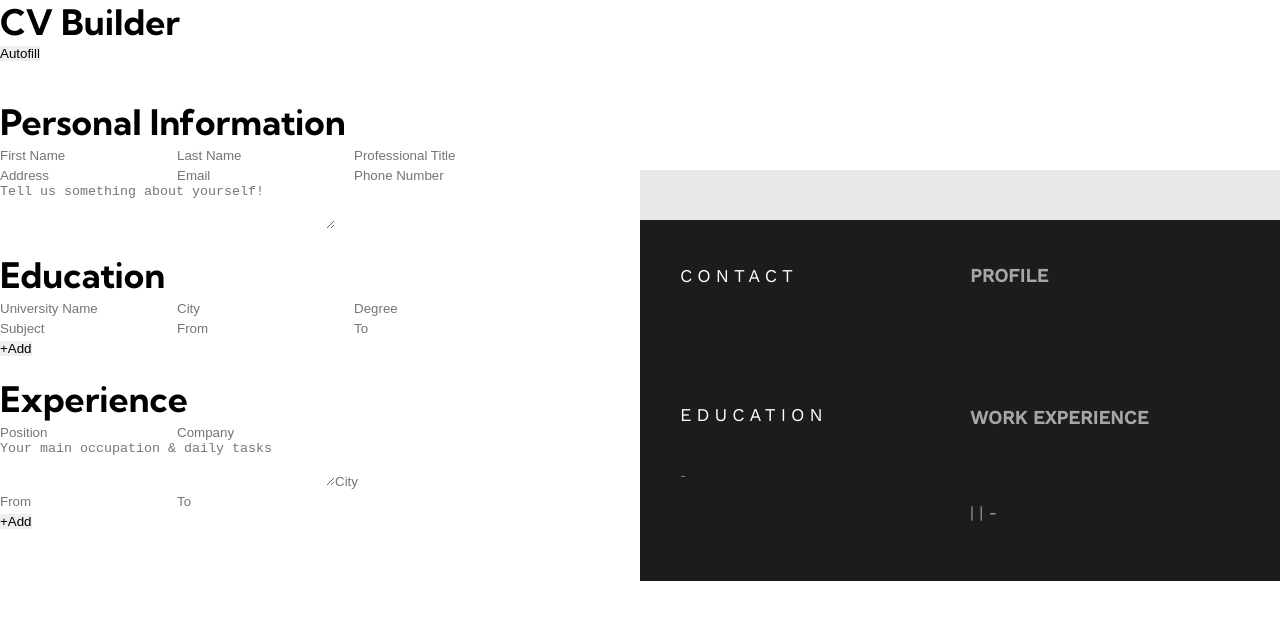
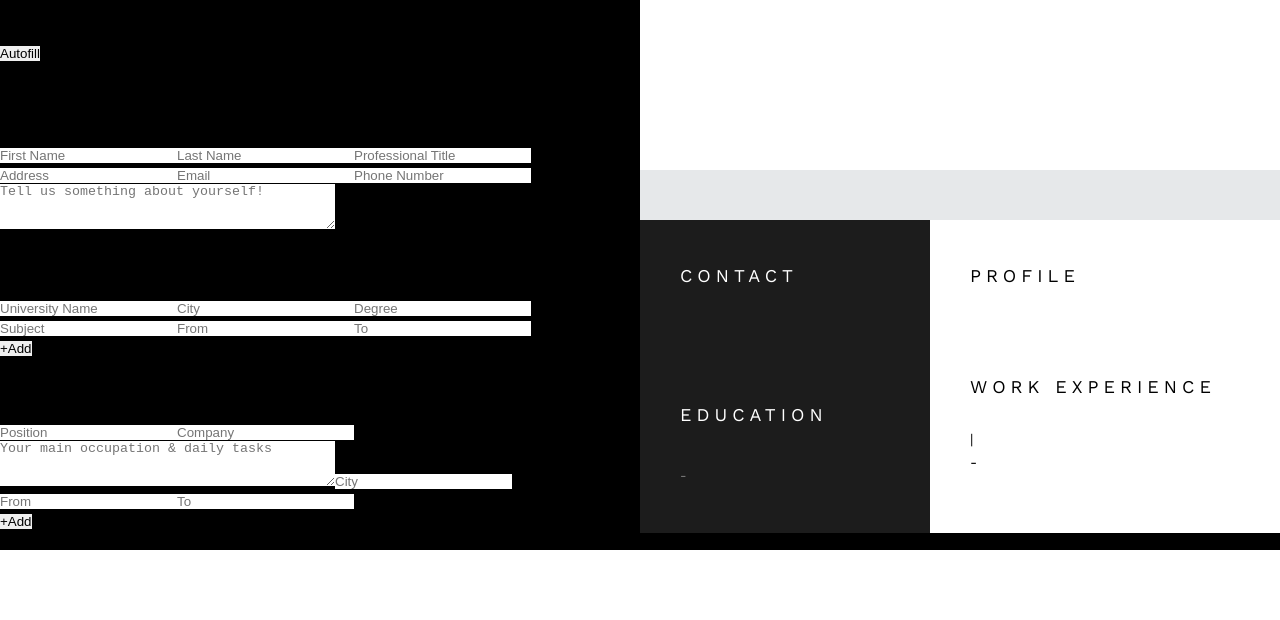
Before and after one commit to tonnykh/cv-application, a React (Create React App) app: page / in a window 1280 px wide. Shown: the top 620 px of the page. Built offline with nearby package versions, Linux system fonts and the light colour scheme.

Commit message:
Add CVPreview mainContain style

```diff
--- a/src/components/Main/CVPreview/components/Experience.js
+++ b/src/components/Main/CVPreview/components/Experience.js
@@ -4,11 +4,12 @@ const Experience = (props) => {
     console.log(experienceItem, "__EXPERIENCE___")
 
     return (
-        <section>
-            <p>{experienceItem.position} </p>
-            <p>{experienceItem.company} | {experienceItem.city} | {experienceItem.from}-{experienceItem.to} </p>
+        <div className="experience-item">
+            <h4>{experienceItem.position} </h4>
+            <h5>{experienceItem.company} | {experienceItem.city} </h5>
+            <h5>{experienceItem.from}-{experienceItem.to} </h5>
             <p>{experienceItem.task} </p>
-        </section>
+        </div>
     )
 }
 
--- a/src/components/Main/CVPreview/components/MainContent.js
+++ b/src/components/Main/CVPreview/components/MainContent.js
@@ -9,10 +9,14 @@ const MainContent = (props) => {
 
     return (
         <main className="main">
-            <h3>PROFILE</h3>
-            <p>{personalInfo.description}</p>
-            <h3>WORK EXPERIENCE</h3>
-            {experienceItems}
+            <section className="profile">
+                <h3>PROFILE</h3>
+                <p>{personalInfo.description}</p>
+            </section>
+            <section className="work-experience">
+                <h3>WORK EXPERIENCE</h3>
+                {experienceItems}
+            </section>
         </main>
     )
 }
--- a/src/components/Main/Utils/exampleData.js
+++ b/src/components/Main/Utils/exampleData.js
@@ -13,7 +13,7 @@ const exampleData = {
 
     education: [
         {
-            university_name: 'Stanford University',
+            university_name: 'Stanford University,',
             city: 'Palo Alto, California, US',
             degree: 'Master of Science',
             subject: 'Quantum Computing',
@@ -22,7 +22,7 @@ const exampleData = {
             id: uniqid()
         },
         {
-            university_name: 'MIT',
+            university_name: 'MIT,',
             city: 'Cambridge, MA, US',
             degree: 'Bachelor of Science',
             subject: 'Nuclear Science',
--- a/src/styles/App.css
+++ b/src/styles/App.css
@@ -1,5 +1,5 @@
-.App {
-
+div.App {
+    /* background-color: black; */
     height: 100vh;
 
 }
--- a/src/styles/CVPreview.css
+++ b/src/styles/CVPreview.css
@@ -10,10 +10,11 @@
 
 .header {
     grid-column: 1/3;
+    color: black;
+    background-color: white;
 }
 
 .header > *  {
-    /* color: red; */
     display: flex;
     align-items: center;
     justify-content: center;
@@ -26,7 +27,6 @@
     font-weight: 300;
     height: 170px;
     width: 100%;
-    /* color: var(--dark-text-color); */
 }
 
 .header .first-name {
@@ -34,7 +34,6 @@
 }
 
 .header .professional-title {
-    /* color: red; */
     font-family: "Work Sans";
     font-size: 1.125rem;
     font-weight: 300;
@@ -53,6 +52,11 @@
     padding: 45px 40px;
     background-color: var(--bg-color);
     color: var(--text-color);
+}
+
+.sidebar {
+
+    background-color: var(--bg-color);
 }
 
 section {
@@ -86,19 +90,21 @@ section h3 {
     margin-bottom: 0;
 }
 
-.education-item {
+.education-item, .experience-item {
     display: flex;
     flex-direction: column;
     gap: 2px;
+    line-height: 1.5;
 }
 
-.education-item h4 {
+.education-item h4, .experience-item h4 {
     font-size: 1rem;
     font-weight: 500;
     color: white;
+    line-height: 1.5;
 }
 
-.education-item p {
+.education-item p, .experience-item p {
     font-size: 0.875rem;
     line-height: 1.8;
     font-weight: 300;
@@ -106,6 +112,40 @@ section h3 {
 
 
 /* MAIN */
-main {
 
+.main, .main *  {
+    background-color: white;
+    color: black;
 }
+
+/* profile */
+.profile h3 {
+}
+
+.profile p {
+    font-size: 0.875rem;
+    line-height: 1.5;
+}
+
+/* work-experience */
+.work-experience {
+    gap: 30px;
+}
+
+.work-experience h3 {
+    margin-bottom: 0;
+}
+
+.experience-item h4 {
+    color: black;
+}
+
+.experience-item h5 {
+    font-size: 0.875rem;
+    font-weight: 400;
+}
+
+.experience-item p {
+    /* font-weight: 300; */
+    /* font-size: 0.8125rem; */
+}
--- a/src/styles/Main.css
+++ b/src/styles/Main.css
@@ -3,6 +3,8 @@ main {
     display: grid;
     grid-template-columns: repeat(2, 1fr);
     grid-template-rows: 100px 1fr;
+        background-color: black;
+
 }
 
 main Header {
```
